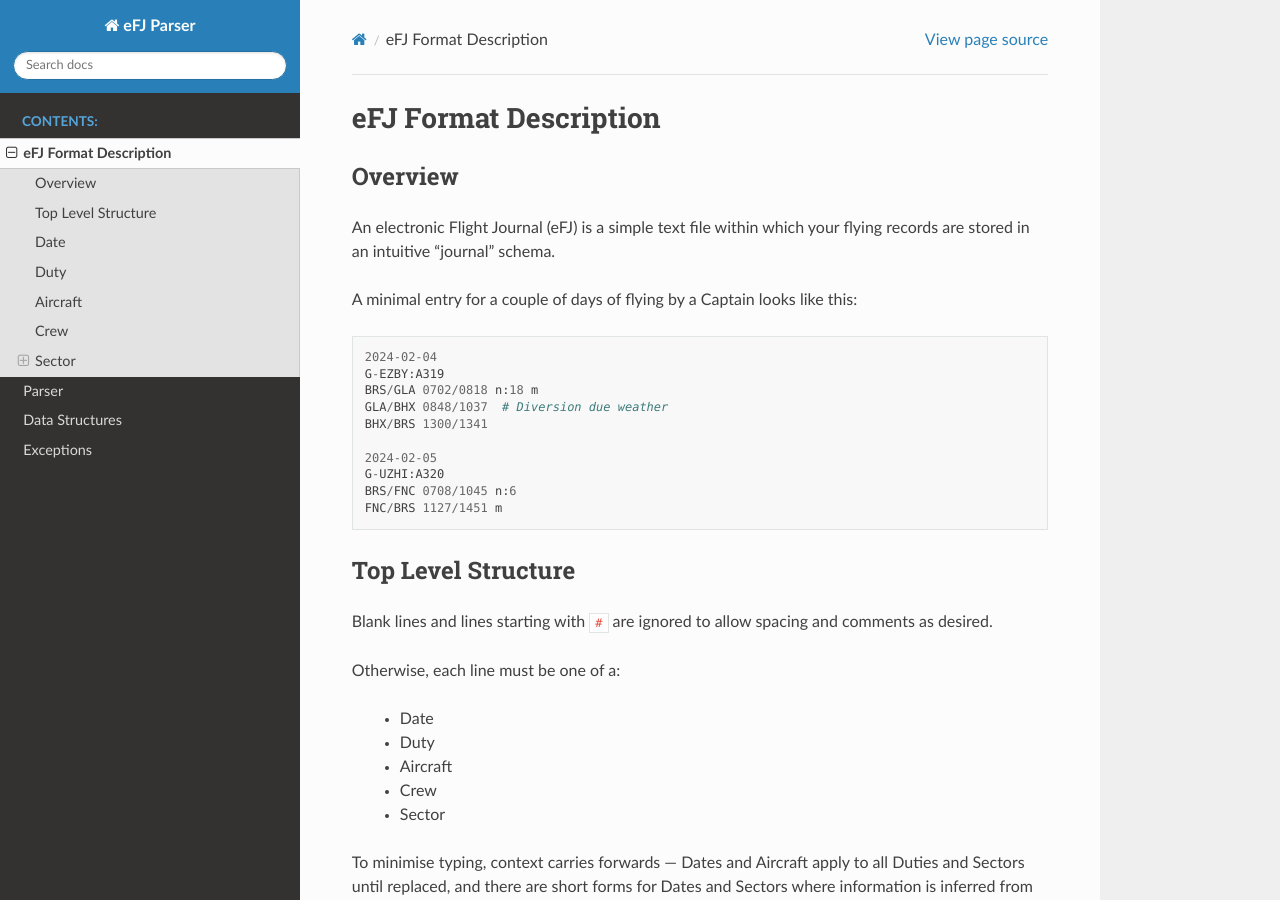
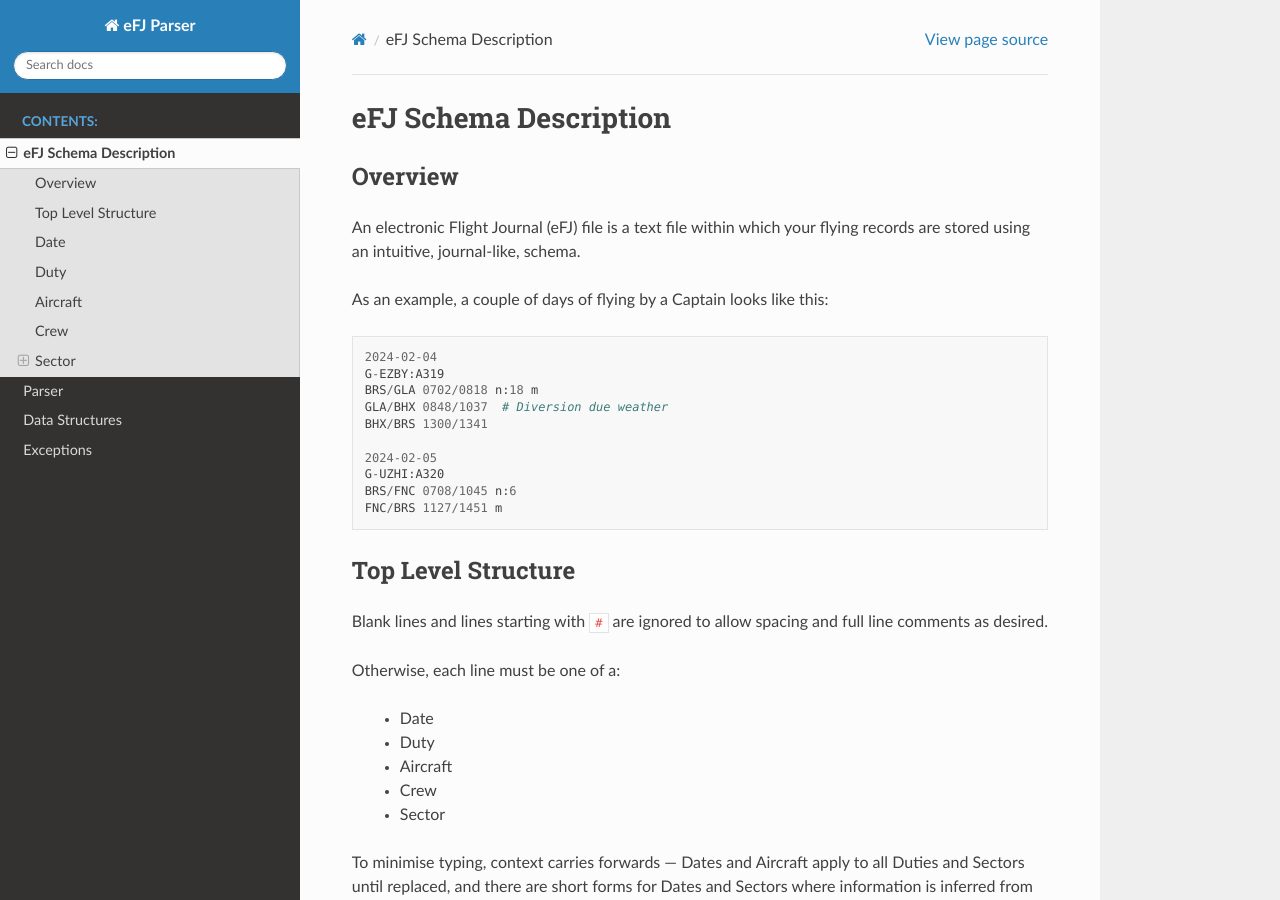
Before and after one commit to JonHurst/efj_parser, a Sphinx documentation site: the page built from docs/schema.rst, in a window 1280 px wide and 900 px high. Built offline with Sphinx 7.4.7 and the Read the Docs theme 3.1.0, drawn with Linux system fonts in a browser that asks for light colours.

Commit message:
Minor wording changes

```diff
--- a/docs/conf.py
+++ b/docs/conf.py
@@ -24,7 +24,6 @@ templates_path = ['_templates']
 exclude_patterns = ['_build', 'Thumbs.db', '.DS_Store']
 
 
-
 # -- Options for HTML output -------------------------------------------------
 # https://www.sphinx-doc.org/en/master/usage/configuration.html#options-for-html-output
 
--- a/docs/index.rst
+++ b/docs/index.rst
@@ -6,7 +6,7 @@ eFJ Parser
    :maxdepth: 3
    :caption: Contents:
 
-   format
+   schema
    parser
    data_structures
    exceptions
--- a/docs/format.rst
+++ b/docs/schema.rst
@@ -1,13 +1,13 @@
-eFJ Format Description
+eFJ Schema Description
 ======================
 
 Overview
 --------
 
-An electronic Flight Journal (eFJ) is a simple text file within which your
-flying records are stored in an intuitive "journal" schema.
+An electronic Flight Journal (eFJ) file is a text file within which your flying
+records are stored using an intuitive, journal-like, schema.
 
-A minimal entry for a couple of days of flying by a Captain looks like this: ::
+As an example, a couple of days of flying by a Captain looks like this: ::
 
       2024-02-04
       G-EZBY:A319
@@ -25,7 +25,7 @@ Top Level Structure
 -------------------
 
 Blank lines and lines starting with ``#`` are ignored to allow spacing and
-comments as desired.
+full line comments as desired.
 
 Otherwise, each line must be one of a:
 
```
